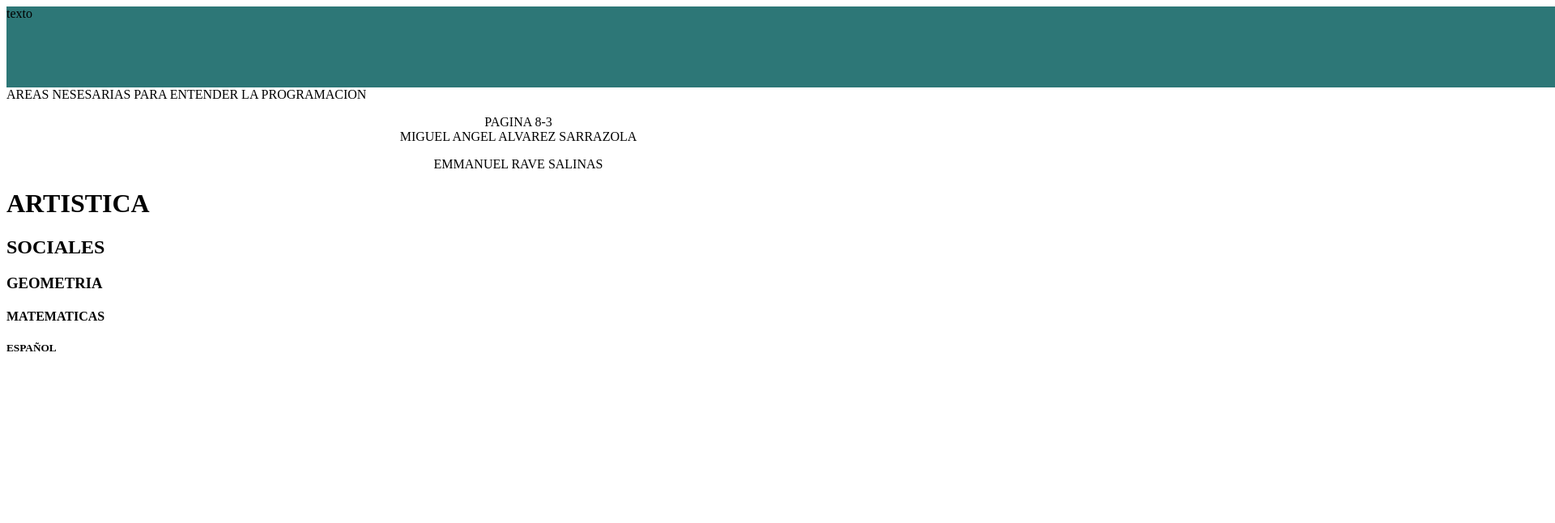
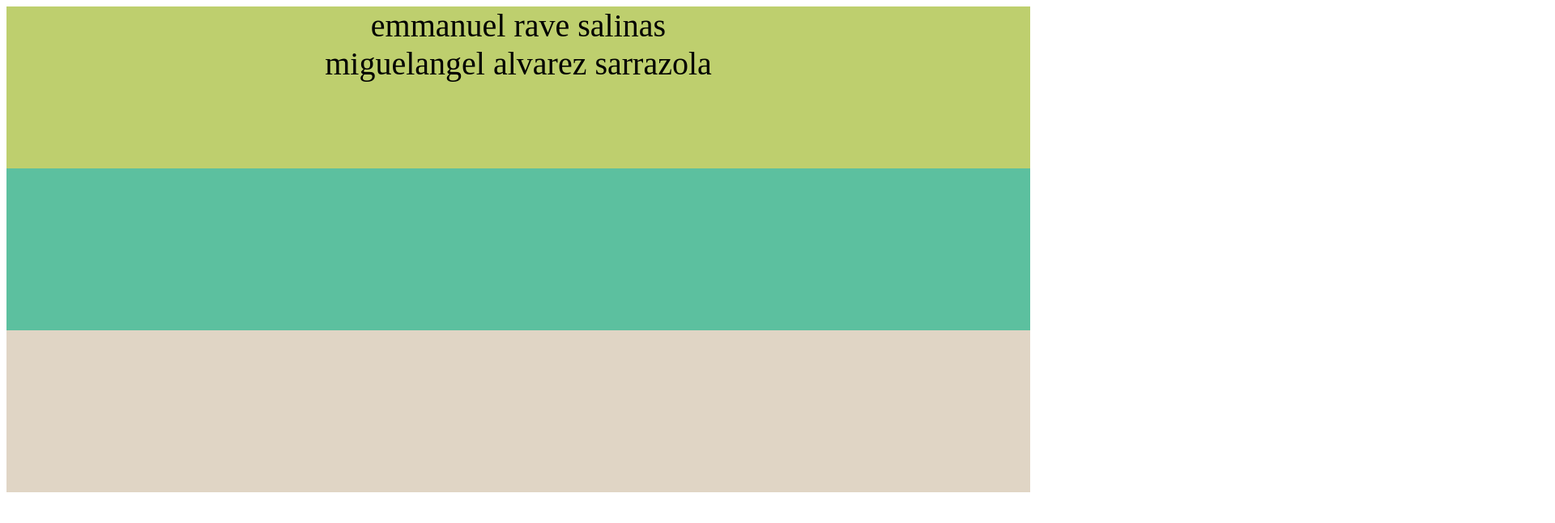
Before and after one commit to 1033189601/dem-8-3, a plain HTML site: page index.html in a window 1280 px wide. Shown: the top 646 px of the page at 81% size, 1920 px wide, since content can reach past the window. Drawn offline with Linux system fonts and the light colour scheme.

Commit message:
Add files via upload

```diff
--- a/index.html
+++ b/index.html
@@ -7,21 +7,16 @@
     <link rel="stylesheet" href="temas.css  ">
 </head>
 <body>
-    <div  class="contenedor">texto</div>
-    <div  class="empanada_1"></div>
-    AREAS NESESARIAS PARA ENTENDER LA PROGRAMACION
-    <P>
-      <CENTER>PAGINA 8-3</CENTER>
-     <CENTER>MIGUEL ANGEL ALVAREZ SARRAZOLA</CENTER>
-    </P>
-    <CENTER>EMMANUEL RAVE SALINAS</CENTER>
 
-    <h1>ARTISTICA</h1>
-    <h2>SOCIALES</h2>
-    <h3>GEOMETRIA</h3>
-    <h4>MATEMATICAS</h4>
-    <h5>ESPAÑOL</h5>
+    <div class="conte1">
+    emmanuel rave salinas
+    <br>
+    miguelangel alvarez sarrazola
+    </div>
 
+
+    <div class="conte2"></div>
+    <div class="conte3"></div>
 
 </body>
 </html>
--- a/temas.css
+++ b/temas.css
@@ -1,17 +1,30 @@
-.contenedor{
+.conte1{
 
-width: 2000px;
-height: 100px;
-background-color: rgb(45, 119, 119);
+width:100%;
+height: 200px;
+background-color: rgb(190, 207, 110);
+font-size: 40px;
+text-align: center;
+}
+
+.conte2{
+
+width:100%;
+
+height: 200px;
+
+background-color: rgb(92, 192, 159);
 
 
 }
 
- .empanada_1{
+.conte3{
 
-  width: 1000;
-  height: 500;
-background-color: rgb(146, 51, 51);
+width:100%;
+
+height: 200px;
+
+background-color: rgb(224, 213, 197);
 
 
- }
+}
```
